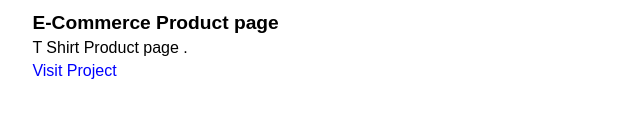
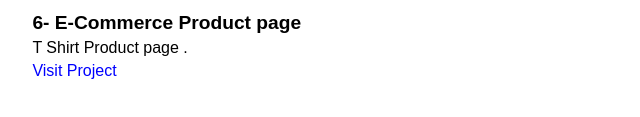
Before and after one commit to 22babar/projectlinks, a plain HTML site: page index.html in a window 1280 px wide. Shown: the part 483-600 px from the top of the page, 102-742 px from the left. Drawn offline with Linux system fonts and the light colour scheme.

Commit message:
Update index.html

```diff
--- a/index.html
+++ b/index.html
@@ -84,7 +84,7 @@
       </div>
 
         <div class="project">
-        <div class="project-title">E-Commerce Product page</div>
+        <div class="project-title">6- E-Commerce Product page</div>
         <div class="project-desc">
            T Shirt Product page .
         </div>
```
